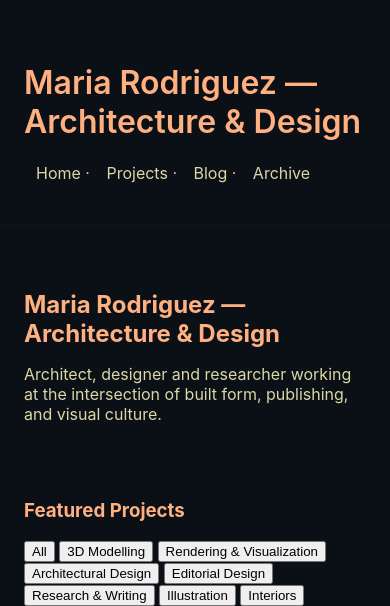
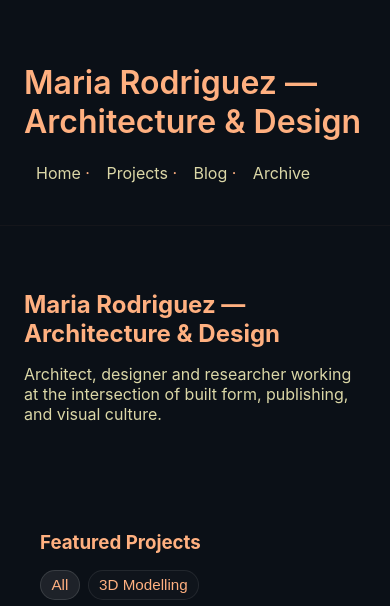
Before and after one commit to rodriguez-macamila/mariarodriguez, a Jekyll site: the page built from index.md, in a window 390 px wide. Shown: the top 606 px of the page. Built offline with Jekyll 4.4.1, drawn with Linux system fonts in a browser that asks for light colours; a script that is not in the unit is left out; grey boxes are pictures that could not be loaded.

Commit message:
Add styles for featured projects and filtering UI

```diff
--- a/assets/css/style.css
+++ b/assets/css/style.css
@@ -39,6 +39,111 @@ a{color:var(--accent);text-decoration:none}
   align-items: start;
   margin: 0;
   padding: 0;
+}
+/* Featured Projects: larger 3x2 grid and filter UI */
+.featured-projects {
+  padding: 2rem 1rem;
+}
+
+.featured-projects h3 {
+  margin-bottom: 1rem;
+  text-align: left;
+}
+
+/* Filter bar */
+.filter-bar {
+  display: flex;
+  gap: 0.5rem;
+  margin-bottom: 1rem;
+  flex-wrap: wrap;
+}
+.filter-button {
+  border: 1px solid rgba(255,255,255,0.08);
+  background: rgba(255,255,255,0.02);
+  color: inherit;
+  padding: 0.35rem 0.65rem;
+  border-radius: 999px;
+  cursor: pointer;
+  transition: background .18s ease, transform .12s ease;
+  font-size: 0.95rem;
+}
+.filter-button:hover { transform: translateY(-2px); }
+.filter-button.active,
+.filter-button[aria-pressed="true"] {
+  background: rgba(255,255,255,0.08);
+  border-color: rgba(255,255,255,0.12);
+}
+
+/* Projects grid: grows horizontally up to a cap, but keeps 3 columns x 2 rows */
+.projects-grid {
+  display: grid;
+  gap: 1rem;
+  /* allow it to grow horizontally but cap size */
+  width: min(1600px, 96vw);
+  margin: 0 auto;
+  grid-template-columns: repeat(3, 1fr); /* 3 across */
+  grid-template-rows: repeat(2, 1fr);    /* 2 rows */
+  align-items: stretch;
+  justify-items: stretch;
+  /* fixed row height to keep a consistent 3x2 layout */
+  /* We use a consistent tile aspect via the thumb */
+}
+
+/* Tile/card adjustments */
+.project {
+  display: flex;
+  flex-direction: column;
+  background: rgba(255,255,255,0.01);
+  border-radius: 6px;
+  overflow: hidden;
+  transition: transform .18s ease, opacity .18s ease;
+}
+
+/* Make each tile occupy its grid cell fully */
+.project a { display: block; width: 100%; flex: 1 1 auto; }
+.thumb {
+  width: 100%;
+  height: 100%;
+  aspect-ratio: 4 / 3; /* consistent tile aspect */
+  overflow: hidden;
+  display: block;
+}
+.thumb img {
+  width: 100%;
+  height: 100%;
+  object-fit: cover;
+  display: block;
+}
+
+/* Title & tags area */
+.project h4 {
+  font-size: 1rem;
+  margin: 0.5rem;
+}
+.project .tags { margin: 0 0.5rem 0.75rem; }
+
+/* Hidden state for filtering */
+.project.hidden {
+  opacity: 0;
+  transform: scale(.985);
+  pointer-events: none;
+  filter: blur(1px);
+  height: 0 !important; /* collapse in layout */
+  padding: 0 !important;
+  margin: 0 !important;
+}
+
+/* Responsive: fall to 2 columns then 1 column */
+@media (max-width: 1000px) {
+  .projects-grid { grid-template-columns: repeat(2, 1fr); grid-template-rows: none; width: min(1100px, 96vw); }
+}
+@media (max-width: 600px) {
+  .projects-grid { grid-template-columns: 1fr; width: 100%; }
+}
+
+/* Smooth transition when items show/hide */
+.projects-grid .project {
+  transition: opacity .25s ease, transform .18s ease, height .25s ease;
 }
 
 /* Keep card styling from before */
```
